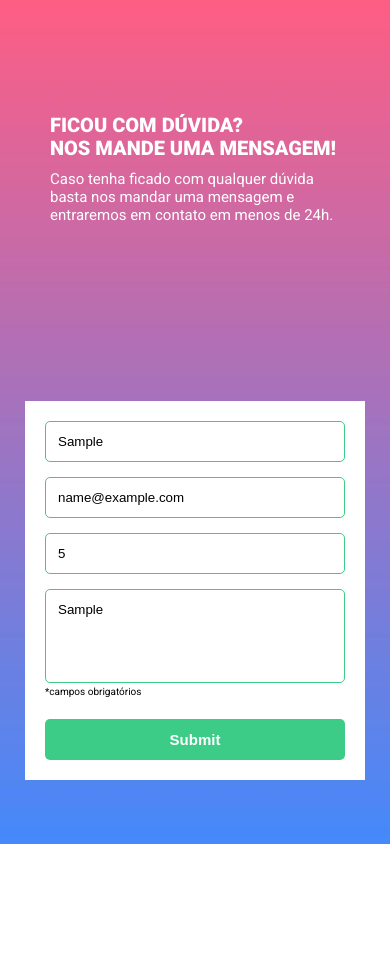
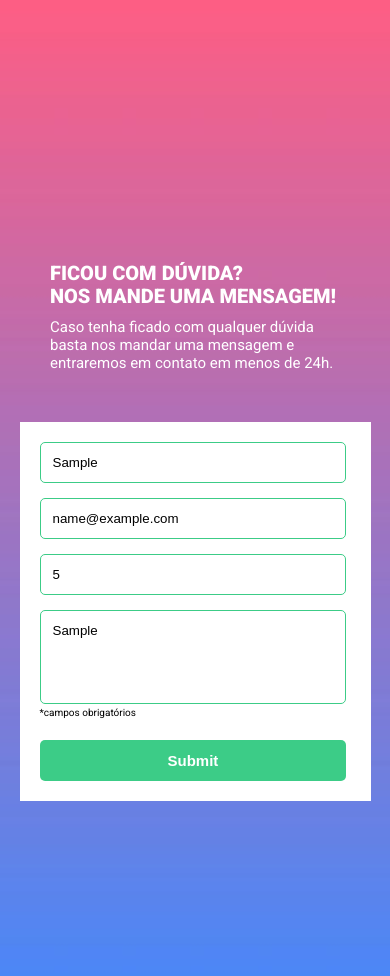
Before and after one commit to markshenrik/desafio-js-intermediario, a plain HTML site: page index.html in a window 390 px wide. Both pictures are taken after typing "Sample", "name@example.com", "5", "Sample" into the empty fields and a click on the input 195 px from the left and 739 px from the top of the page. Before the commit the page ends 844 px from the top, so only its background shows below. Drawn offline with Linux system fonts and the light colour scheme.

Commit message:
Modificações feitas no CSS e no JS

```diff
--- a/index.html
+++ b/index.html
@@ -27,7 +27,7 @@
             name="nome"
             placeholder="Nome completo *"
             class="obrigatorio 0"
-            oninput="bordaVerde(this)"
+
           />
           <span class="aviso-campo">campo obrigatório</span>
           <input
@@ -35,7 +35,7 @@
             name="email"
             placeholder="Email *"
             class="obrigatorio 1"
-            oninput="bordaVerde(this)"
+
           />
           <span class="aviso-campo">campo obrigatório</span>
           <input
@@ -43,7 +43,7 @@
             name="telefone"
             placeholder="Telefone *"
             class="obrigatorio 2"
-            oninput="bordaVerde(this)"
+
           />
           <span class="aviso-campo">campo obrigatório</span>
           <input
@@ -51,7 +51,7 @@
             placeholder="Mensagem *"
             id="mensagem"
             class="obrigatorio 3"
-            oninput="bordaVerde(this)"
+
           />
           <span class="aviso-campo">campo obrigatório</span>
           <p class="campo-obg">*campos obrigatórios</p>
--- a/src/script.js
+++ b/src/script.js
@@ -6,20 +6,24 @@ enviar.addEventListener("click", (e) => {
   e.preventDefault();
 
   campos.forEach((campo, index) => {
-    if(campo.value == ""){
+    if (campo.value == "") {
       campo.classList.add("erro");
-      avisoArr[index].classList.add("alerta-erro")
+      avisoArr[index].classList.add("alerta-erro");
     }
-  })
+  });
 });
 
-function bordaVerde(input) {
-  input.classList.add("borda-verde");
-  let bordaVermelha = input.classList.contains("erro");
-  let inputIndex = parseFloat(input.classList[1]);
-  if (bordaVermelha) {
-    input.classList.remove("erro");
 
-    avisoArr[inputIndex].classList.remove("alerta-erro");
-  }
-}
+
+campos.forEach((campo) => {
+  campo.addEventListener("input", () => {
+    campo.classList.add("borda-verde");
+    let bordaVermelha = campo.classList.contains("erro");
+    let inputIndex = parseFloat(campo.classList[1]);
+    if (bordaVermelha) {
+      campo.classList.remove("erro");
+
+      avisoArr[inputIndex].classList.remove("alerta-erro");
+    }
+  });
+});
--- a/src/style.css
+++ b/src/style.css
@@ -101,6 +101,11 @@ html {
   display: none;
 }
 
+.form-container #formulario input[type='number']::-webkit-inner-spin-button, .form-container #formulario input[type='number']::-webkit-outer-spin-button{
+    -webkit-appearance: none;
+    margin: 0;
+}
+
   /* SITUAÇÃO DE ERRO */
 
 .erro{
@@ -114,3 +119,21 @@ html {
   font-size: 10px;
   margin-left: 15px;
 }
+@media(max-width: 740px){
+  body{
+    height: 120vh;
+    background-size: contain;
+    flex-direction: column
+  };
+
+  .container{
+    justify-content: space-around;
+  }
+}
+
+@media(max-width: 390px){
+
+  .container .informacao, .form-container, .form-container #formulario input{
+    width: 90%
+  }
+}
```
